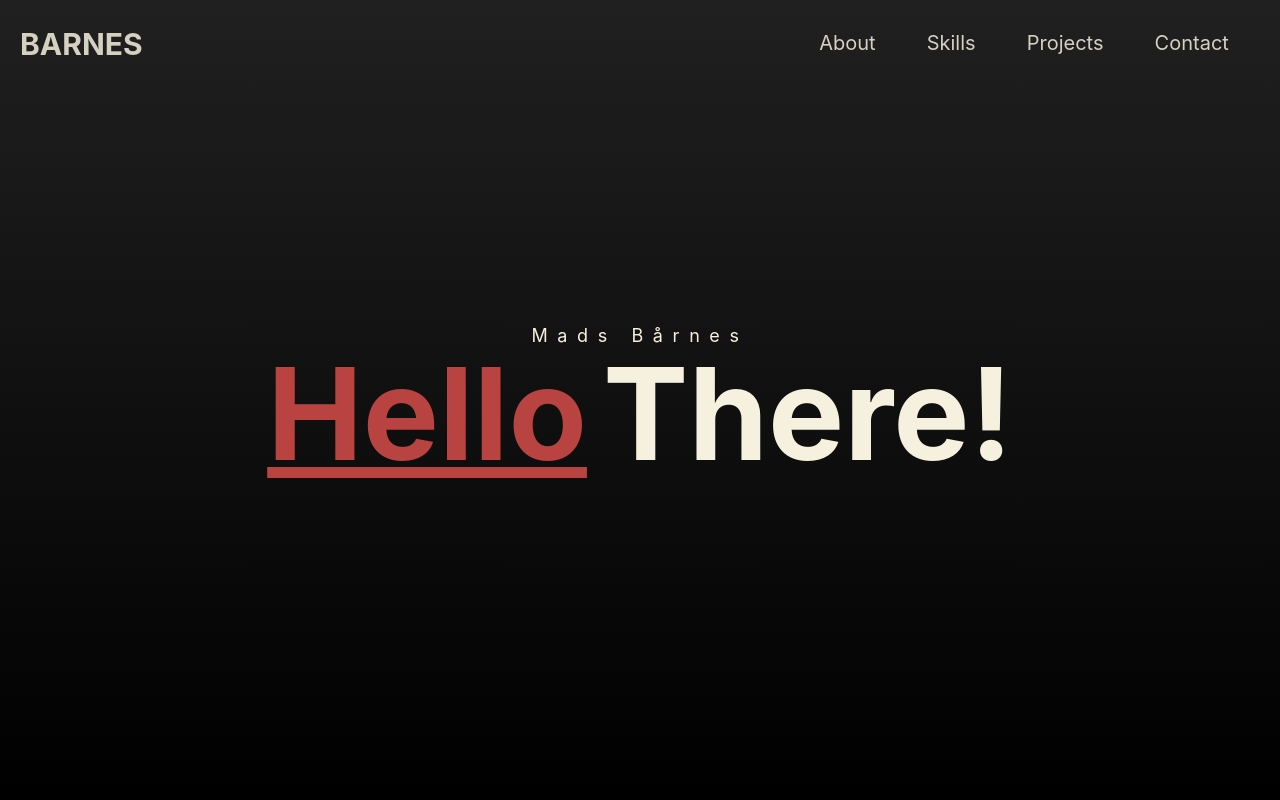
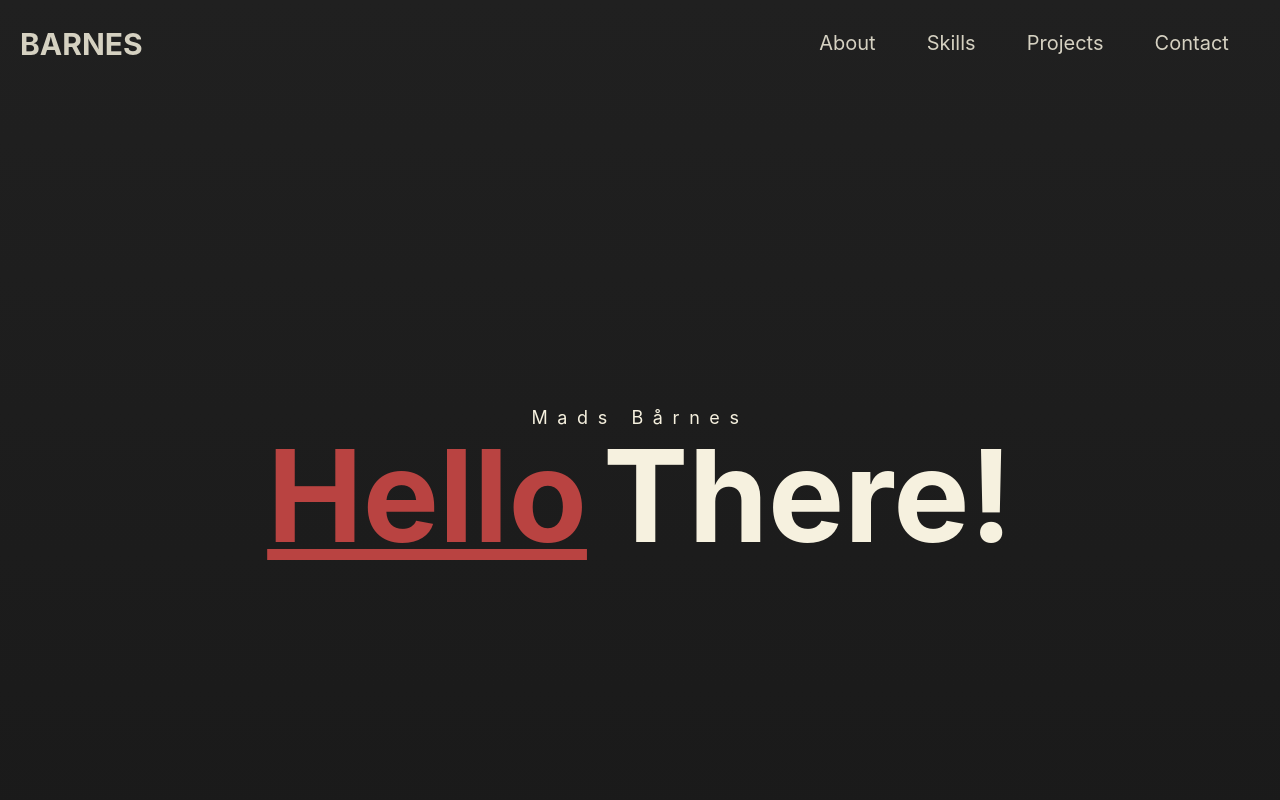
Before and after one commit to madsab/Portfolio, a React (Vite) app: page / in a window 1280 px wide. Shown: the top 800 px of the page. Built offline with nearby package versions, Linux system fonts and the light colour scheme; some icons are missing.

Commit message:
remove: h and overflow to remove snap scroll

```diff
--- a/src/pages/indexPage.tsx
+++ b/src/pages/indexPage.tsx
@@ -1,4 +1,4 @@
-import React from "react";
+import React, { useRef } from "react";
 import About from "../components/About";
 import Banner from "../components/Banner";
 import Footer from "../components/Footer";
@@ -11,7 +11,7 @@ const IndexPage = () => {
   return (
     <div
       id="top"
-      className="bg-gradient-to-b from-[#202020] text-theme-text w-screen h-screen overflow-auto snap-mandatory snap-y"
+      className="bg-gradient-to-b from-[#202020] text-theme-text w-screen snap-mandatory snap-y"
     >
       <Navbar />
       <SoMeContainer className="sticky top-[65%] h-1 ml-7 z-10 max-md:hidden" />
```
